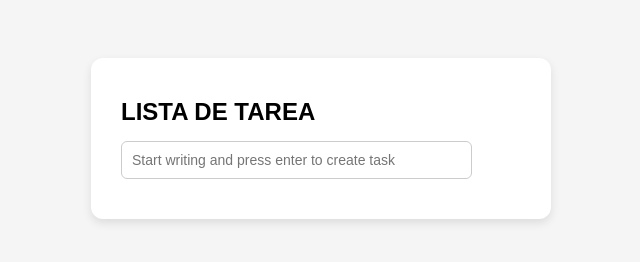
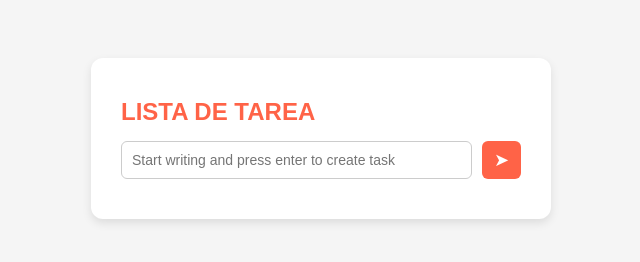
Before and after one commit to alexrendontech/TaskBar, a plain HTML site: page index.html in a window 1280 px wide. Shown: the whole page, without its empty margins (319-959 px from the left). Drawn offline with Linux system fonts and the light colour scheme.

Commit message:
Update style.css

```diff
--- a/style.css
+++ b/style.css
@@ -1,5 +1,5 @@
 :root {
-
+    --main-color: #ff6347; /* New main color (Tomato Red) */
     --light-color: #ffe4e1; /* New light color (Misty Rose) */
     --background-color: #f5f5f5; /* New background color (Light Gray) */
     --font-family: 'Roboto', sans-serif; /* New font family */
```
